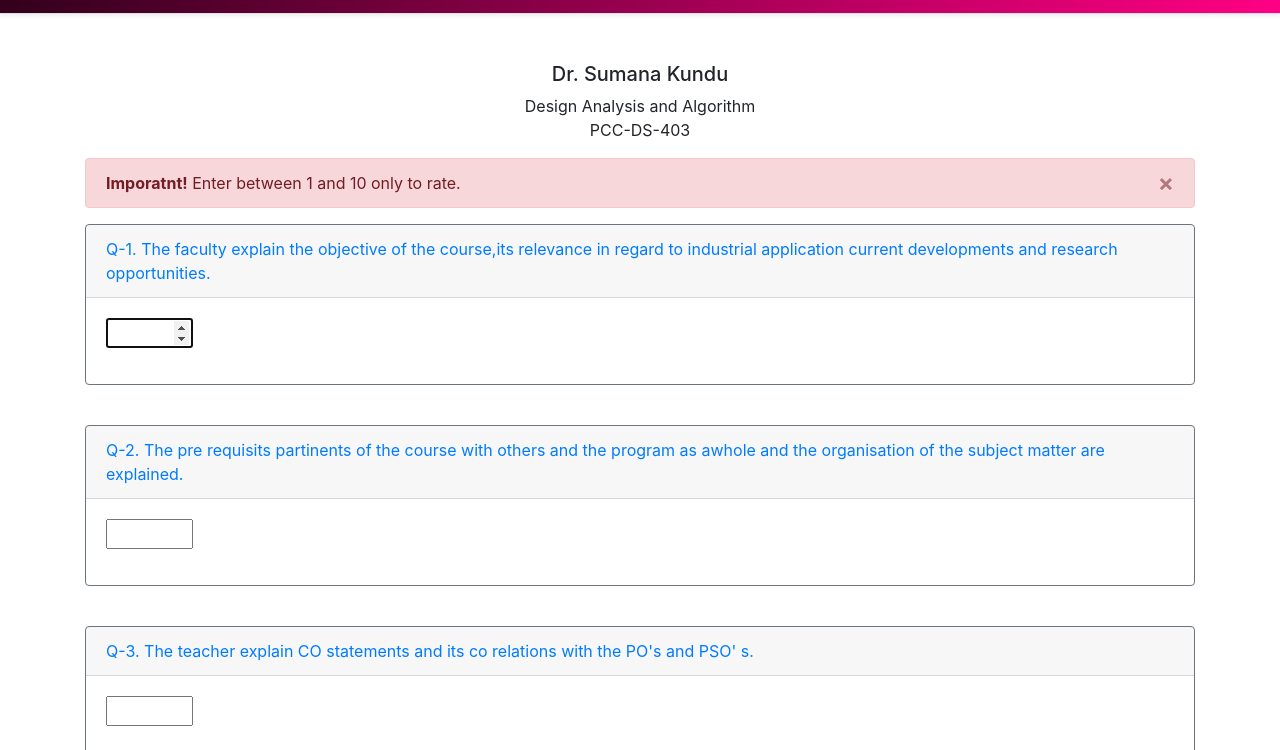
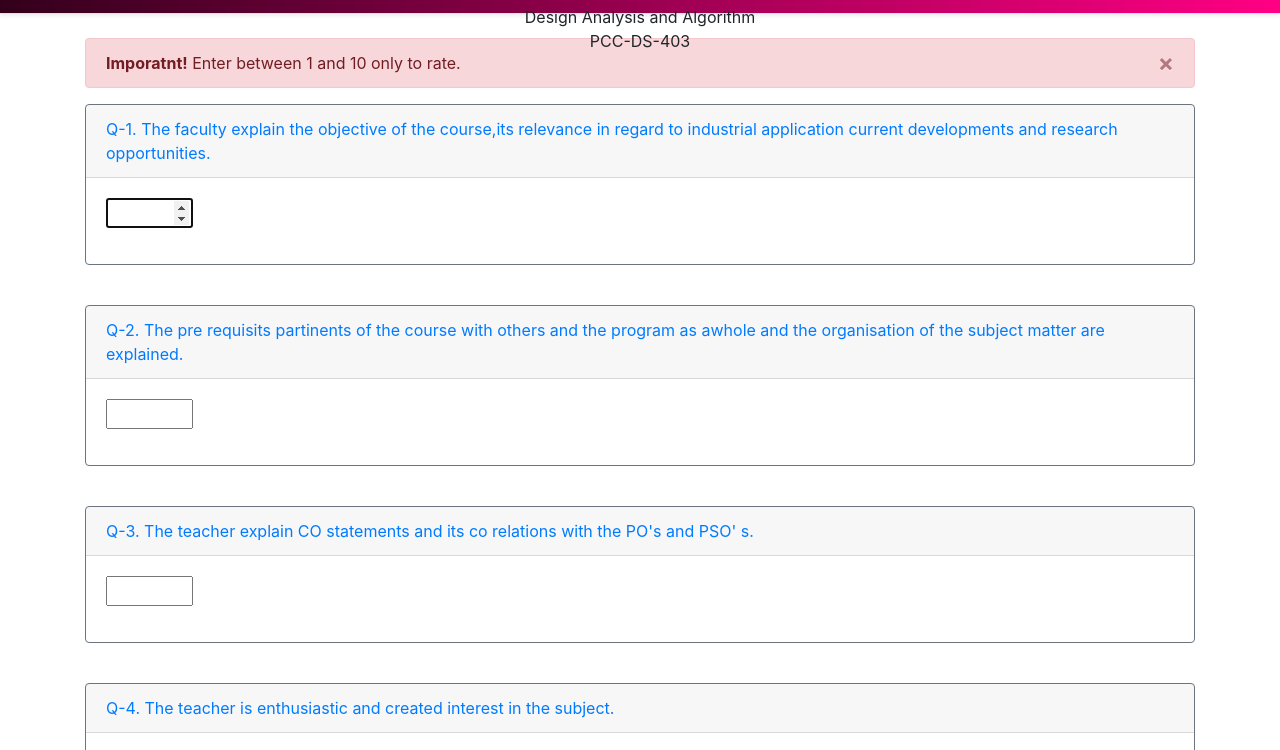
Before and after one commit to SANJUKTA-GOSWAMI/final_db, a website: page public_html/t1.html in a window 1280 px wide. Shown: the part 75-825 px from the top of the page. Drawn offline with nearby package versions, Linux system fonts and the light colour scheme; a script that the page names is missing.

Commit message:
solved error

```diff
--- a/public_html/t1.html
+++ b/public_html/t1.html
@@ -29,8 +29,8 @@
       </nav>
     </div>
   </div>
-      <div class="container " >
-        <div class=" text-center mt-5 ">
+      <div class="container" >
+        <div class="text-center mt-5 fixed-top">
             <h5>Dr. Sumana Kundu</h5>
             <p>Design Analysis and Algorithm<br>PCC-DS-403</p>
         </div>
```
Also changed, not shown: public_html/t2.html (+1 -1 lines).
